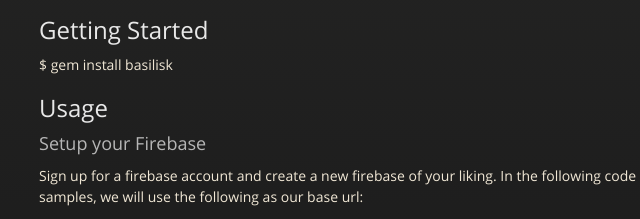
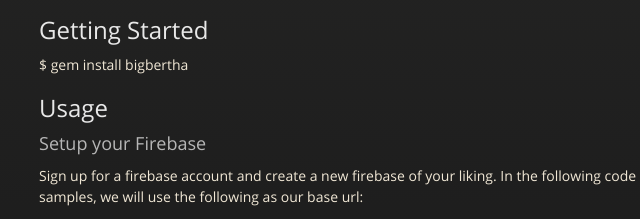
Before and after one commit to derailed/bigbertha, a plain HTML site: page index.html in a window 1280 px wide. Shown: the part 477-696 px from the top of the page, 276-916 px from the left. Drawn offline with nearby package versions, Linux system fonts and the light colour scheme.

Commit message:
tuning up

```diff
--- a/index.html
+++ b/index.html
@@ -48,7 +48,7 @@
 <li>Typhoeus</li>
 </ul><h2>Getting Started</h2>
 
-<p>$ gem install basilisk</p>
+<p>$ gem install bigbertha</p>
 
 <h2>Usage</h2>
 
```
